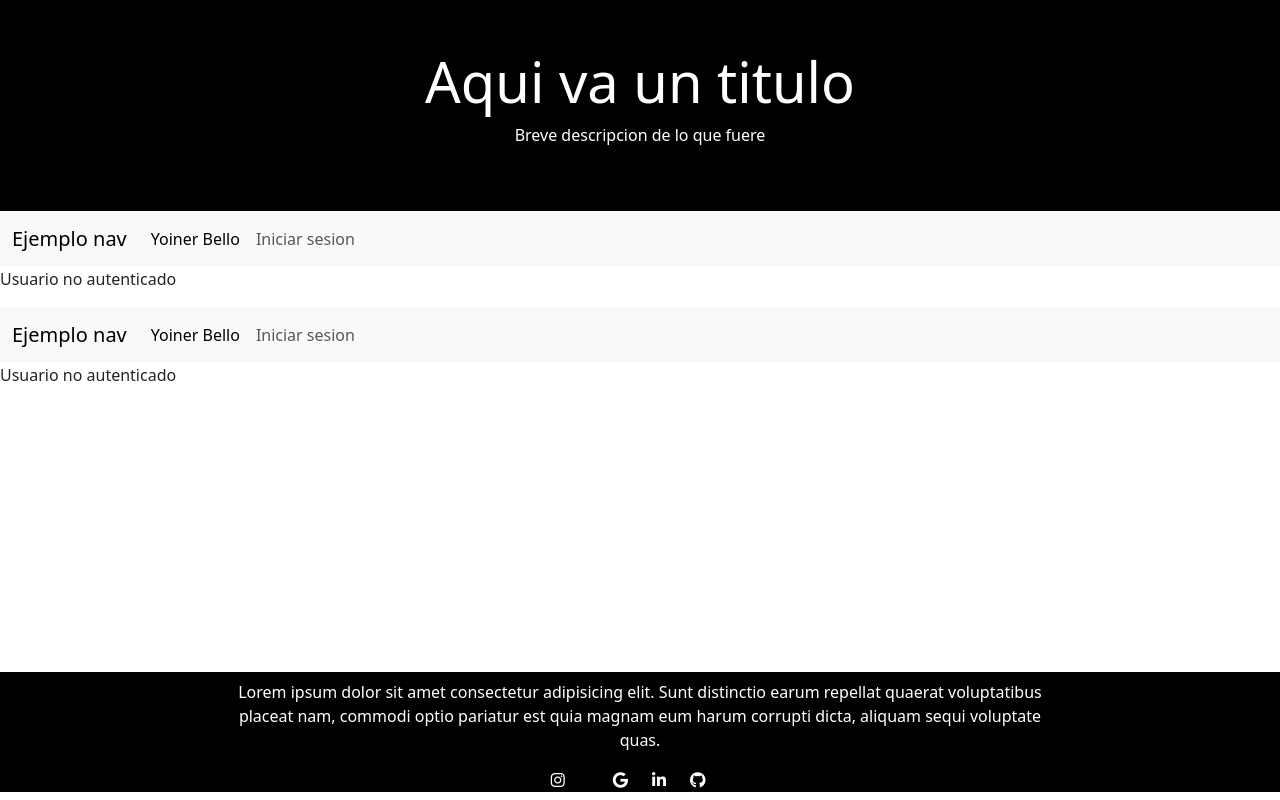
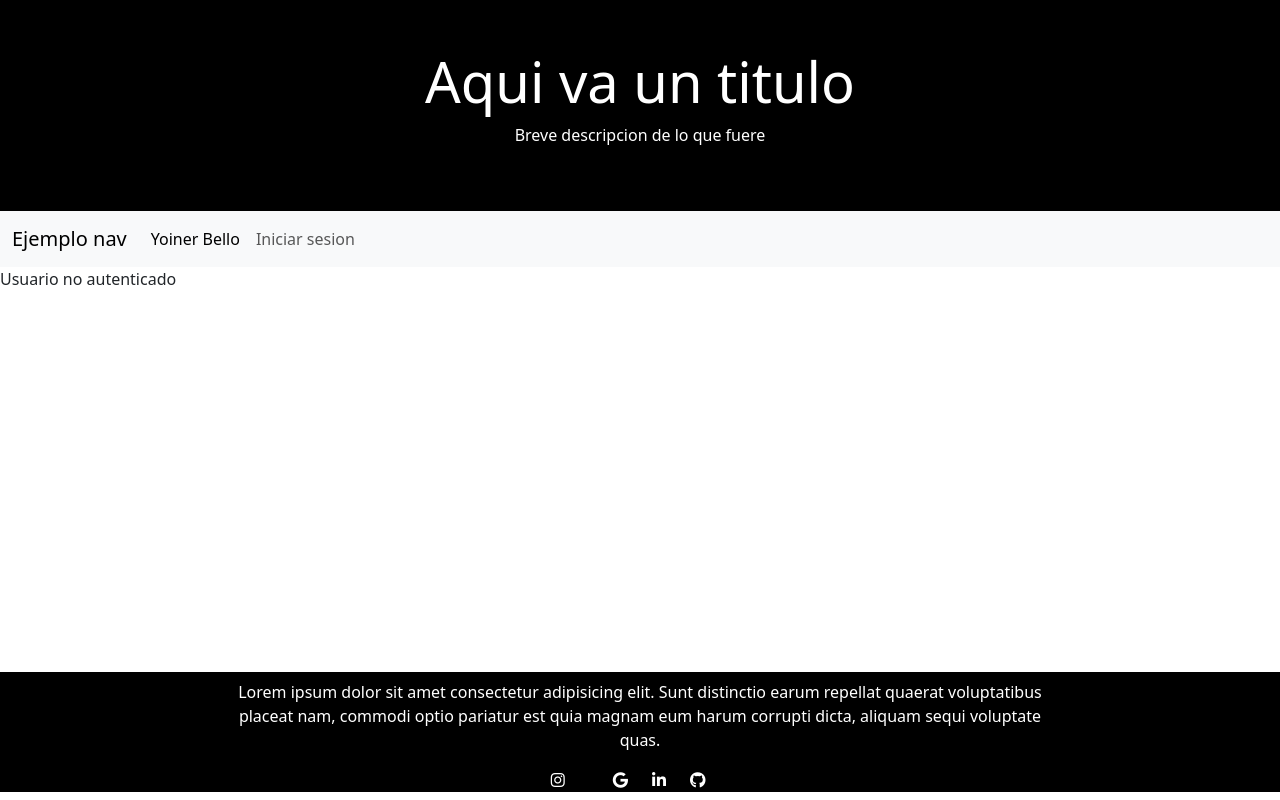
Before and after one commit to yoinercoding/loginAngular, an Angular app: page /inicio in a window 1280 px wide. Built offline with nearby package versions, Linux system fonts and the light colour scheme.

Commit message:
delete dashboard

```diff
--- a/src/app/app.component.html
+++ b/src/app/app.component.html
@@ -1,6 +1,5 @@
 <app-header></app-header>
 <router-outlet></router-outlet>
-<app-dashboard></app-dashboard>
 <div class="fixed-bottom">
     <app-footer></app-footer>
 </div>
```
